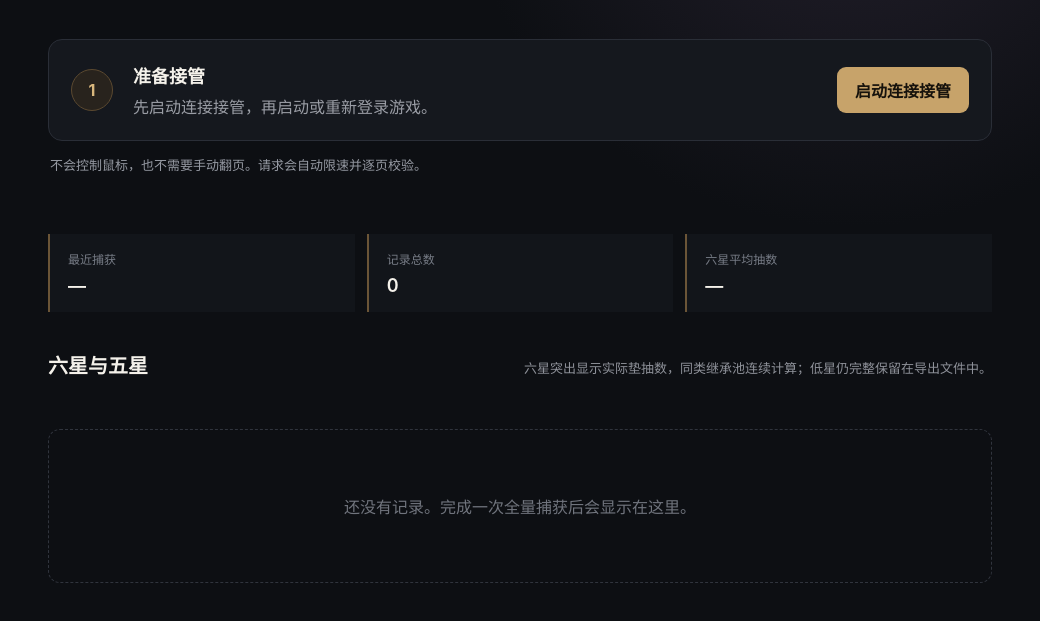
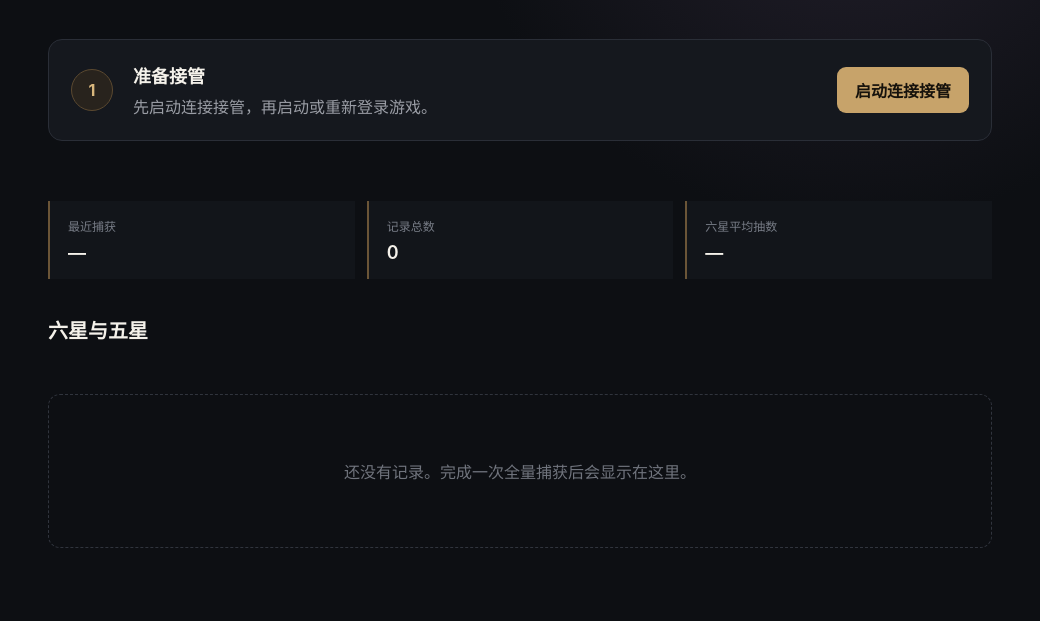
Before and after one commit to MILImusic/nightfall-gacha-export, an Electron app: page src/renderer/index.html in a window 1040 px wide. Shown: the part 171-792 px from the top of the page. Drawn offline with Linux system fonts and the light colour scheme; no server answers.

Commit message:
refactor: remove developer hints from results UI

```diff
--- a/src/renderer/index.html
+++ b/src/renderer/index.html
@@ -29,7 +29,6 @@
         <button id="captureButton" class="primary">启动连接接管</button>
       </section>
 
-      <div class="shortcut-tip"><span>不会控制鼠标，也不需要手动翻页。请求会自动限速并逐页校验。</span></div>
       <p id="status" role="status"></p>
 
       <section class="summary">
@@ -41,7 +40,6 @@
       <section>
         <div class="section-heading">
           <h2>六星与五星</h2>
-          <p>六星突出显示实际垫抽数，同类继承池连续计算；低星仍完整保留在导出文件中。</p>
         </div>
         <nav id="poolFilters" class="pool-filters" aria-label="按卡池筛选"></nav>
         <div id="raritySummary" class="rarity-summary" hidden></div>
--- a/src/renderer/styles.css
+++ b/src/renderer/styles.css
@@ -12,7 +12,7 @@ main { max-width: 1100px; margin: 0 auto; padding: 48px; }
 header { display: flex; justify-content: space-between; gap: 32px; align-items: flex-start; margin-bottom: 42px; }
 .eyebrow { color: #be9b63; font-size: 12px; letter-spacing: .24em; margin: 0 0 10px; }
 h1 { margin: 0; font-family: Georgia, "Songti SC", serif; font-size: 42px; font-weight: 500; }
-.subtitle, .section-heading p { color: #8f929a; margin: 10px 0 0; }
+.subtitle { color: #8f929a; margin: 10px 0 0; }
 .actions { display: flex; gap: 10px; }
 button { border: 0; border-radius: 9px; padding: 11px 18px; cursor: pointer; transition: .18s ease; }
 button:disabled { cursor: not-allowed; opacity: .5; }
@@ -23,8 +23,6 @@ button:disabled { cursor: not-allowed; opacity: .5; }
 .step-marker { display: grid; place-items: center; width: 42px; height: 42px; border-radius: 50%; background: #28231d; color: #d9b77d; border: 1px solid #5b4930; font-weight: 700; }
 .capture-copy h2 { margin: 0 0 6px; font-size: 18px; }
 .capture-copy p { margin: 0; color: #9a9da5; }
-.shortcut-tip { display: flex; align-items: center; gap: 12px; margin: 14px 2px 0; color: #9599a2; font-size: 13px; }
-kbd { min-width: 38px; padding: 5px 9px; color: #e5c38d; text-align: center; background: #191b20; border: 1px solid #3d352a; border-bottom-width: 3px; border-radius: 6px; }
 #status { min-height: 24px; margin: 14px 2px 22px; color: #d3b57f; white-space: pre-line; }
 .summary { display: grid; grid-template-columns: repeat(3, 1fr); gap: 12px; margin-bottom: 36px; }
 .summary div { padding: 16px 18px; border-left: 2px solid #6b5537; background: #12151a; }
@@ -32,7 +30,6 @@ kbd { min-width: 38px; padding: 5px 9px; color: #e5c38d; text-align: center; bac
 .summary strong { font-size: 18px; font-weight: 600; }
 .section-heading { display: flex; align-items: baseline; justify-content: space-between; gap: 24px; margin-bottom: 16px; }
 .section-heading h2 { margin: 0; font-size: 20px; }
-.section-heading p { font-size: 13px; }
 .pool-filters { display: flex; flex-wrap: wrap; gap: 9px; margin: 0 0 16px; }
 .pool-filter { display: flex; gap: 8px; align-items: center; padding: 8px 13px; color: #aaaeb7; background: #15181e; border: 1px solid #2d3139; border-radius: 999px; }
 .pool-filter strong { color: #d7b477; font-variant-numeric: tabular-nums; }
```
